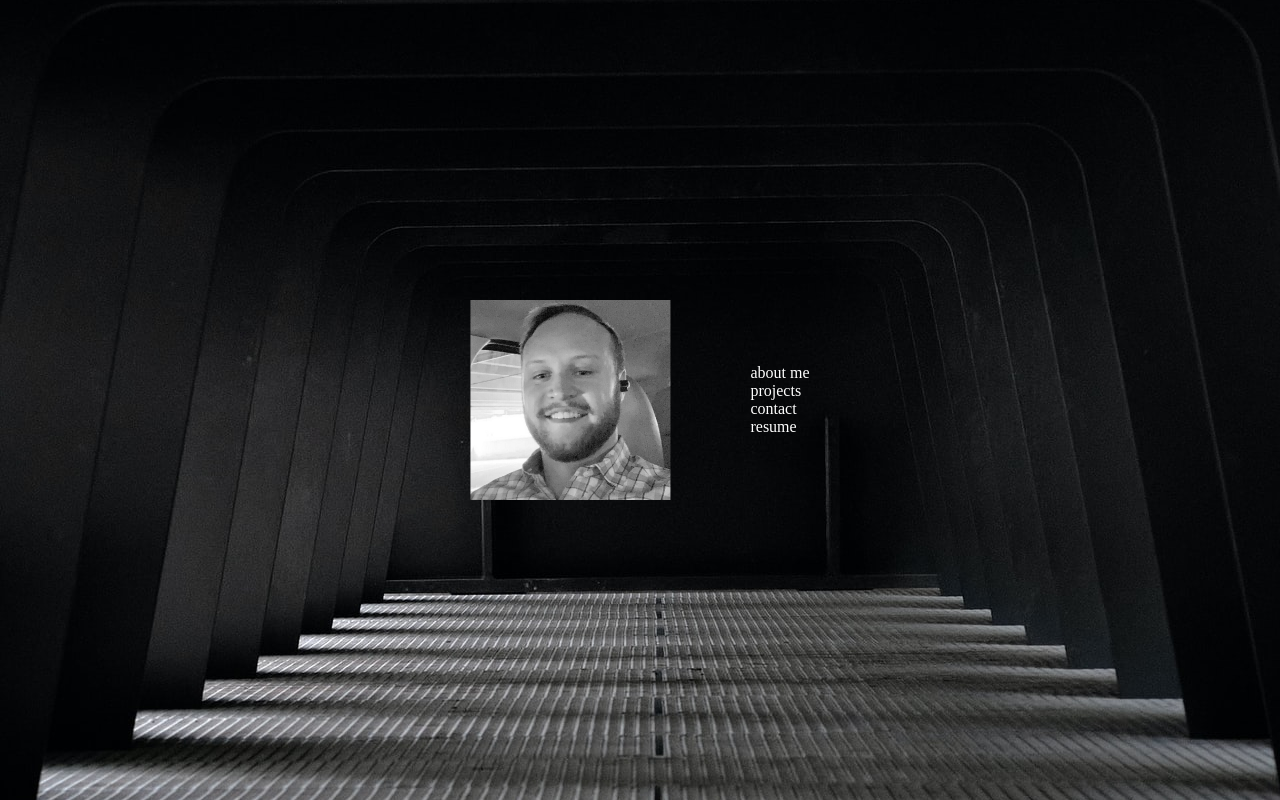
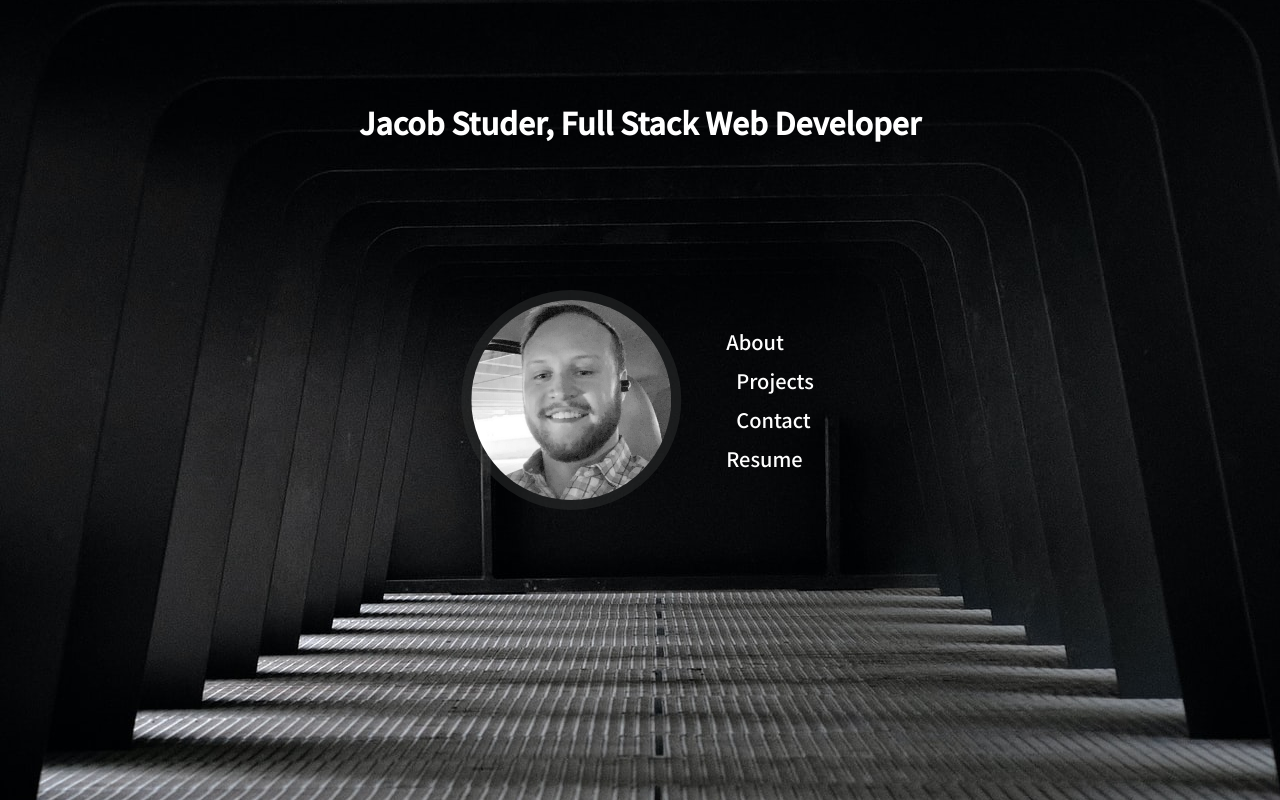
Before and after one commit to jacob-studer/Jacob-Studer-Portfolio, a plain HTML site: page index.html in a window 1280 px wide. Drawn offline with Linux system fonts and the light colour scheme.

Commit message:
styling landing page

```diff
--- a/index.html
+++ b/index.html
@@ -6,6 +6,8 @@
     <meta name="viewport" content="width=device-width, initial-scale=1.0">
 
     <link rel="stylesheet" href="public/css/style.css">
+    <link rel="preconnect" href="https://fonts.gstatic.com">
+    <link href="https://fonts.googleapis.com/css2?family=Noto+Sans+JP:wght@500&display=swap" rel="stylesheet">
 
     <title>Document</title>
 
@@ -13,19 +15,28 @@
 
 <body>
 
+    <header>
+
+        <div>
+            <h1 class="landing-page-header">Jacob Studer, Full Stack Web Developer</h1>
+        </div>
+
+    </header>
+
     <main class="landing-page">
+
 
         <div class="headshot">
             <img src="public/images/headshot.jpg" alt="headshot image" class="headshot-img">
         </div>
 
         <div class="links">
-            <ul>
-                <a href="#">about me</a>
-                <a href="#">projects</a>
-                <a href="#">contact</a>
-                <a href="#">resume</a>
-            </ul>
+
+                <a href="#" class="link-margin-small">About</a>
+                <a href="#" class="link-margin-large">Projects</a>
+                <a href="#" class="link-margin-large">Contact</a>
+                <a href="#" class="link-margin-small">Resume</a>
+
         </div>
 
     </main>
--- a/public/css/style.css
+++ b/public/css/style.css
@@ -1,8 +1,16 @@
 body {
+    font-family: 'Noto Sans JP', sans-serif;
     background-image: url('../images/background.jpg');
     background-repeat: no-repeat;
     background-attachment: fixed;
     background-position: center;
+}
+
+h1 {
+    text-align: center;
+    color: white;
+    margin-top: 100px;
+    font-size: 30px;
 }
 
 .landing-page {
@@ -17,14 +25,17 @@ body {
 .headshot-img {
     max-height: 200px;
     min-width: 200px;
-    padding: 20px;
+    /* padding: 20px; */
+    border-radius: 100%;
+    border: 10px solid rgba(46, 49, 49, 0.5);
+    margin: 20px;
 }
 
 div.links {
     display: flex;
     flex-direction: column;
     justify-content: center;
-    padding: 20px;
+    margin: 20px;
 }
 
 .links a {
@@ -32,4 +43,11 @@ div.links {
     flex-direction: column;
     text-decoration: none;
     color: white;
+    padding: 5px;
+    font-size: 20px;
+    /* text-align: right; */
 }
+
+.link-margin-large {
+    margin-left: 10px;
+}
```
Also changed, not shown: public/html/about.html (added, +14 -0 lines), public/html/contact.html (added), public/html/projects.html (added), public/html/resume.html (added).
